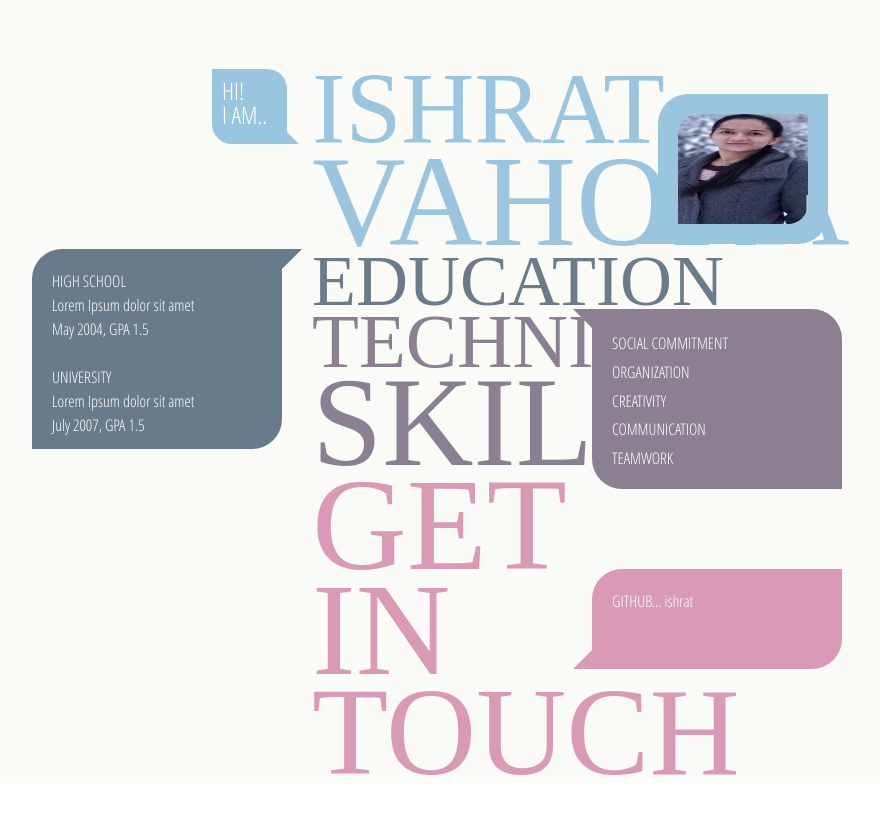
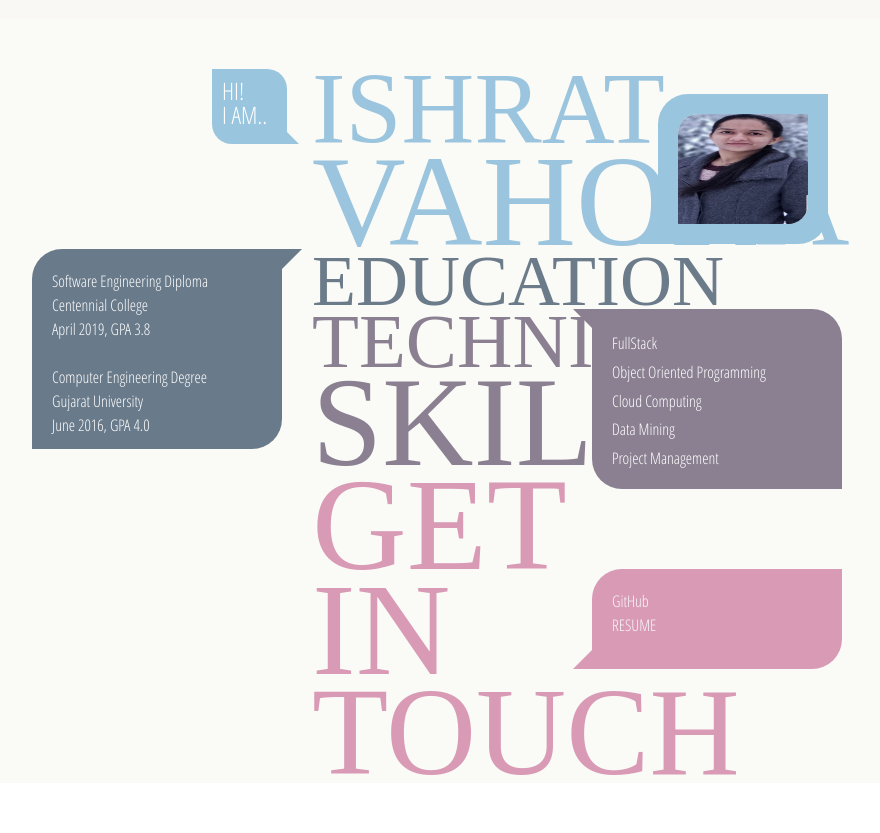
Before and after one commit to ishrat95/asssgn1-collab, a Node server app: page /about in a window 1280 px wide. Shown: the part 57-890 px from the top of the page, without its empty margins (193-1073 px from the left). Run offline with Node 20, Linux system fonts and the light colour scheme; some libraries are stand-ins or nearby versions; some web fonts are replaced.

Commit message:
updated about page

```diff
--- a/views/about.ejs
+++ b/views/about.ejs
@@ -20,25 +20,26 @@
    </div>
   <div class="bubble5">
      <span class="the-arrow5"></span>
-    HIGH SCHOOL<br/>
-    Lorem Ipsum dolor sit amet<br/>
-    May 2004, GPA 1.5<br/><br/>
-    UNIVERSITY <br/>
-    Lorem Ipsum dolor sit amet<br/>
-    July 2007, GPA 1.5
+    Software Engineering Diploma<br/>
+    Centennial College<br/>
+    April 2019, GPA 3.8<br/><br/>
+    Computer Engineering Degree <br/>
+    Gujarat University<br/>
+    June 2016, GPA 4.0
 
    </div>
   <div class="bubble6">
      <span class="the-arrow6"></span>
-    SOCIAL COMMITMENT<br/>
-    ORGANIZATION<br/>
-    CREATIVITY<br/>
-    COMMUNICATION<br/>
-    TEAMWORK<br/>
+    FullStack<br/>
+    Object Oriented Programming<br/>
+    Cloud Computing<br/>
+    Data Mining<br/>
+    Project Management<br/>
    </div>
   <div class="bubble8">
      <span class="the-arrow8"></span>
-    GITHUB... ishrat <br/>
+   <a class="text text-light" target="blank" href="https://github.com/ishrat95">GitHub</a> <br/>
+    <a class="text text-light" target="blank" href="https://drive.google.com/open?id=1LxKnNr-SWBdnkZBTcaqluHXZlvXY090t">RESUME</a>
     </div>
 </div>
 
--- a/views/contact/index.ejs
+++ b/views/contact/index.ejs
@@ -25,7 +25,7 @@
                   <textarea  class="form-control" id="exampleInputtext" placeholder="Description" ></textarea>
                 </div>
 
-            <button type="submit" class="btn btn-primary">Submit</button>
+            <a class="btn btn-primary" href="/" role="button">Submit</a>
           </form>
     </div>
 
--- a/views/project.ejs
+++ b/views/project.ejs
@@ -14,6 +14,7 @@
   <div class="bubbleIelts">
         <span class="the-arrow1"></span>
          HI! <br/> I AM..
+         <img src="/Assets/Images/ielts/ielts.jpeg" class="img-fluid ${3|rounded-top,rounded-right,rounded-bottom,rounded-left,rounded-circle,|}" alt="">
       </div>
 
       <div class="bubbleHabits">
```
